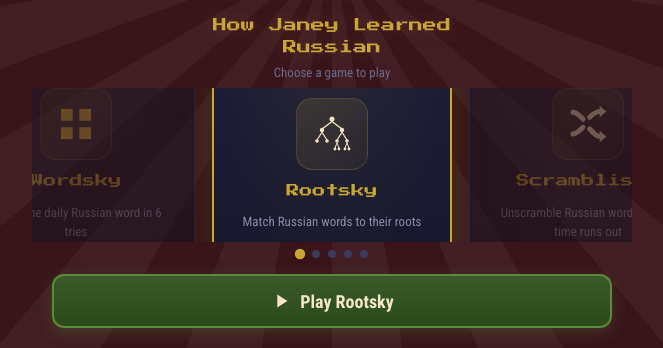
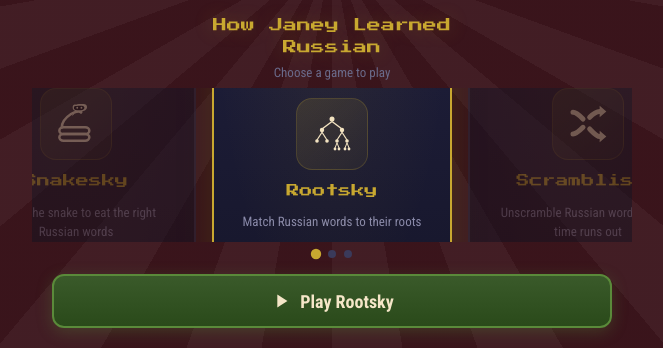
Before and after one commit to abghandour/ejt, a website: page web/mobile/index.html in a window 1280 px wide. Shown: the part 452-800 px from the top of the page, without its empty margins (308-971 px from the left). Drawn offline with Linux system fonts and the light colour scheme.

Commit message:
hiding tetrisky and wordsky

```diff
--- a/web/mobile/index.html
+++ b/web/mobile/index.html
@@ -266,8 +266,8 @@ var GAMES = [
   {id:'rootsky',   name:'Rootsky',      file:'./rootsky.html',     icon:'#ico-root',     desc:'Match Russian words to their roots', isNew:false},
   {id:'scramblisky',name:'Scramblisky', file:'./scramblisky.html', icon:'#ico-scramble',  desc:'Unscramble Russian words before time runs out', isNew:true},
   {id:'snakesky',  name:'Snakesky',     file:'./snakesky.html',    icon:'#ico-snake',     desc:'Guide the snake to eat the right Russian words', isNew:false},
-  {id:'tetrisky',  name:'Tetrisky',     file:'./tetrisky.html',    icon:'#ico-tetris',    desc:'Drop letters to form Russian words', isNew:true},
-  {id:'wordsky',   name:'Wordsky',      file:'./wordsky.html',     icon:'#ico-grid',      desc:'Guess the daily Russian word in 6 tries', isNew:false}
+  //{id:'tetrisky',  name:'Tetrisky',     file:'./tetrisky.html',    icon:'#ico-tetris',    desc:'Drop letters to form Russian words', isNew:true},
+  //{id:'wordsky',   name:'Wordsky',      file:'./wordsky.html',     icon:'#ico-grid',      desc:'Guess the daily Russian word in 6 tries', isNew:false}
 ];
 
 var currentIndex = 0;
```
